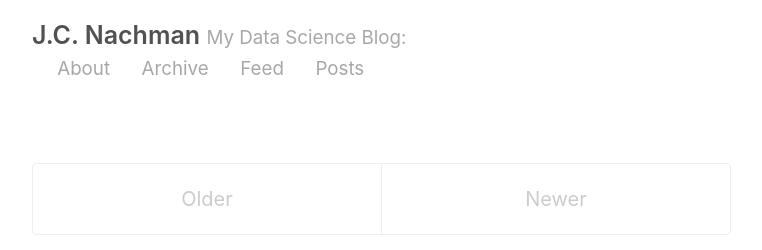
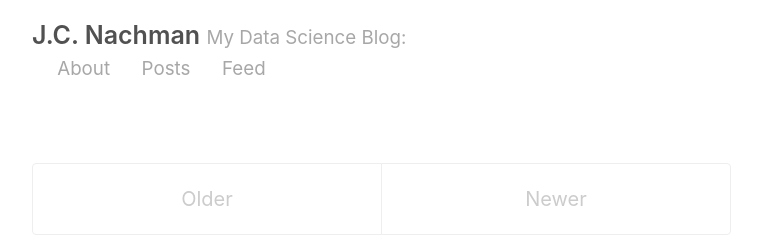
Before and after one commit to jcnachman/jcnachman.github.io, a Jekyll site: the page built from index.html, in a window 1280 px wide. Shown: the top 250 px of the page, without its empty margins (258-1020 px from the left). Built offline with Jekyll 4.4.1, drawn with Linux system fonts in a browser that asks for light colours; the list of posts is cut into pages by our own code.

Commit message:
update config.yml

```diff
--- a/_config.yml
+++ b/_config.yml
@@ -34,6 +34,5 @@ gems:
 # Page List
 pages_list:
   About: '/about'
-  Archive: '/archive'
+  Posts: '/_posts'
   Feed: '/index.html'
-  Posts: '/_posts'
```
